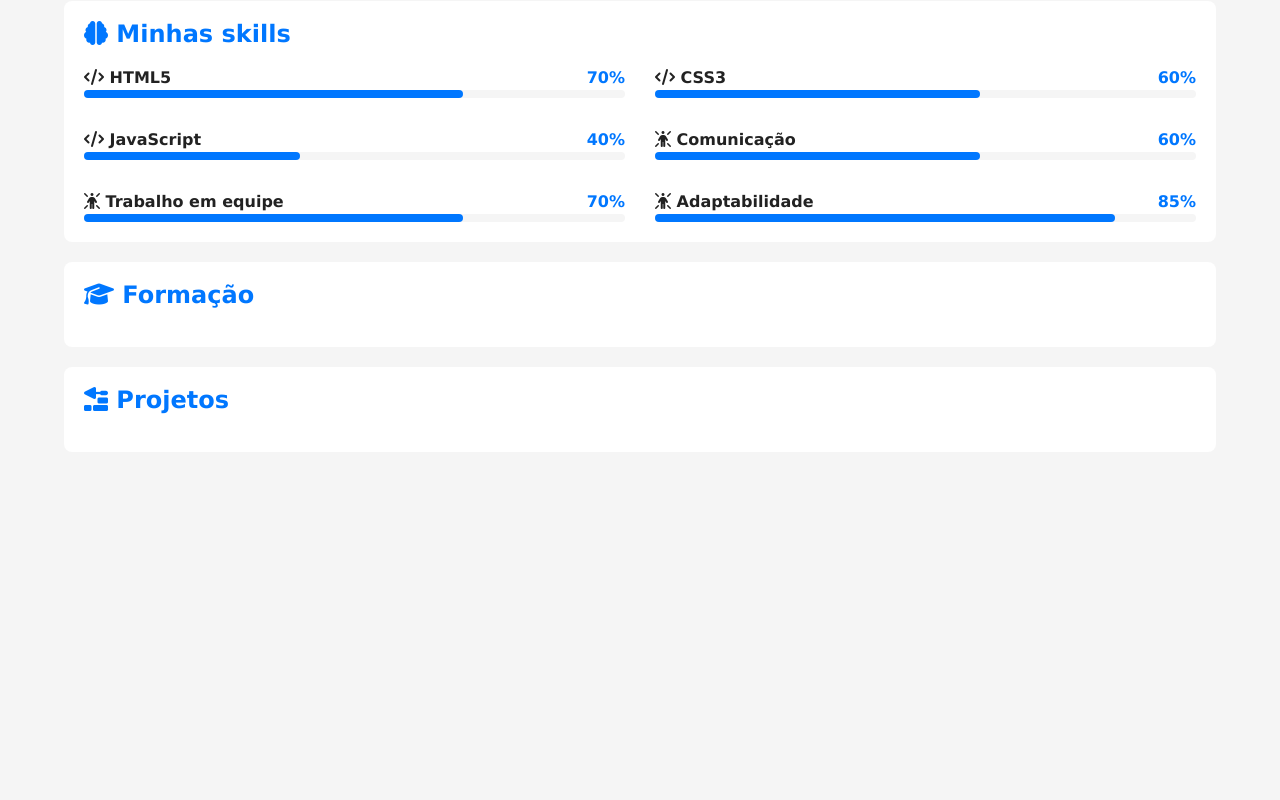
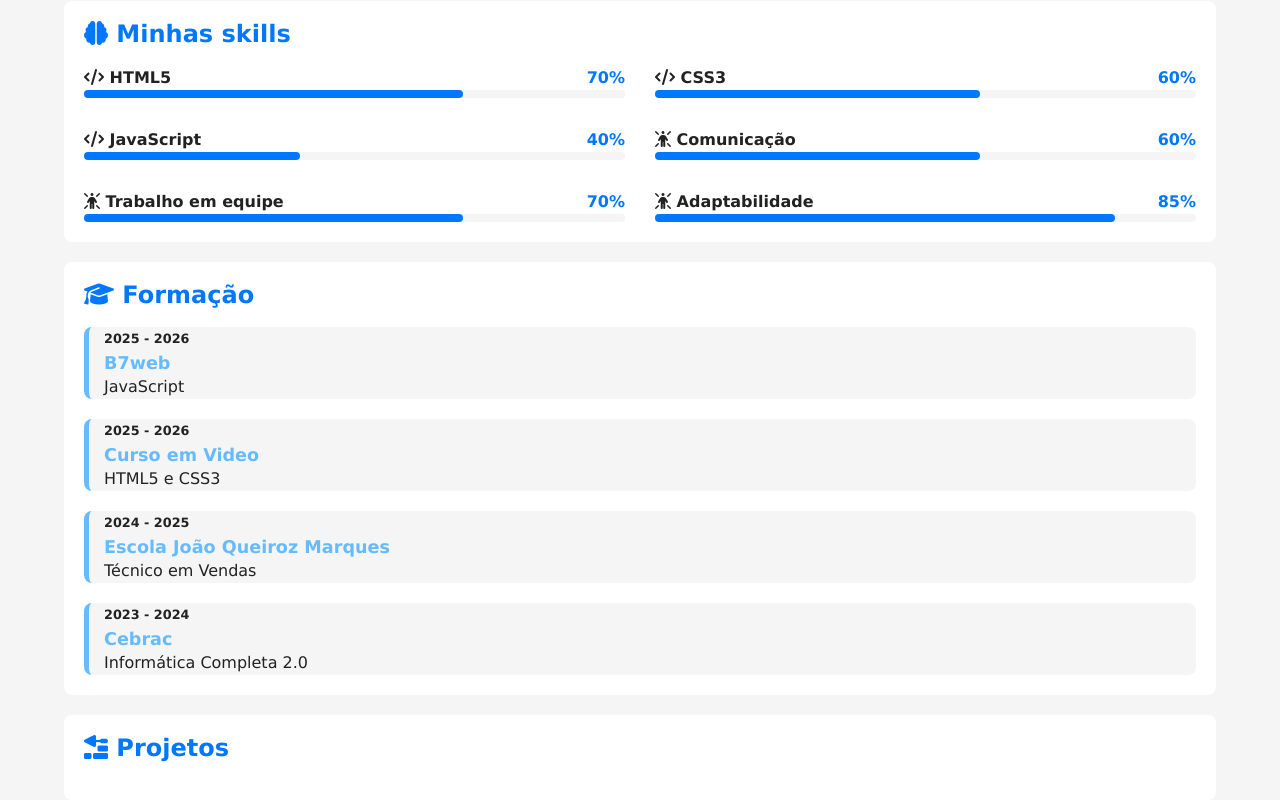
Before and after one commit to joaovitor269/projeto-portifolio, a plain HTML site: page index.html in a window 1280 px wide. Shown: the part 466-1266 px from the top of the page. Before the commit the page ends 938 px from the top, so only its background shows below. Drawn offline with Linux system fonts and the light colour scheme.

Commit message:
area de formação feita

```diff
--- a/estilos/style.css
+++ b/estilos/style.css
@@ -162,6 +162,38 @@ article h2 {
   border-radius: 4px;
 }
 
+#formacao-container {
+  display: flex;
+  flex-direction: column-reverse;
+  gap: 20px;
+}
+
+#formacao-container .curso  {
+  background-color: var(--fundo-principal);
+  border-radius: 8px;
+  border-left: 5px solid var(--destaque-inverso);
+  padding-left: 15px;
+  transition: border-width 0.5s, border-color 0.5s;
+}
+
+#formacao-container .curso:hover {
+  border-left-width: 15px;
+  border-color: var(--destaque);
+  cursor: pointer;
+}
+
+#formacao-container .periodo {
+  font-weight: bold;
+  font-size: 0.8em;
+  color: var(--texto);
+}
+
+#formacao-container .instituicao {
+  color: var(--destaque-inverso);
+  font-size: 1.1em;
+}
+
+
 @media screen and (min-width: 768px) {
   #skill-container{
     grid-template-columns: 1fr 1fr;
--- a/index.html
+++ b/index.html
@@ -156,6 +156,33 @@
 
             <article id="formacao">
                 <h2><i class="fa-solid fa-graduation-cap"></i> Formação</h2>
+
+                <div id="formacao-container">
+                    <div class="curso">
+                        <p class="periodo">2023 - 2024</p>
+                        <h3 class="instituicao">Cebrac</h3>
+                        <p class="titulacao">Informática Completa 2.0</p>
+                    </div>
+
+                    <div class="curso">
+                        <p class="periodo">2024 - 2025</p>
+                        <h3 class="instituicao">Escola João Queiroz Marques</h3>
+                        <p class="titulacao">Técnico em Vendas</p>
+                    </div>
+
+                    <div class="curso">
+                        <p class="periodo">2025 - 2026</p>
+                        <h3 class="instituicao">Curso em Video</h3>
+                        <p class="titulacao">HTML5 e CSS3</p>
+                    </div>
+
+                    <div class="curso">
+                        <p class="periodo">2025 - 2026</p>
+                        <h3 class="instituicao">B7web</h3>
+                        <p class="titulacao">JavaScript</p>
+                    </div>
+                </div>
+
             </article> <!-- Fim article#formação -->
 
             <article id="projetos">
```
